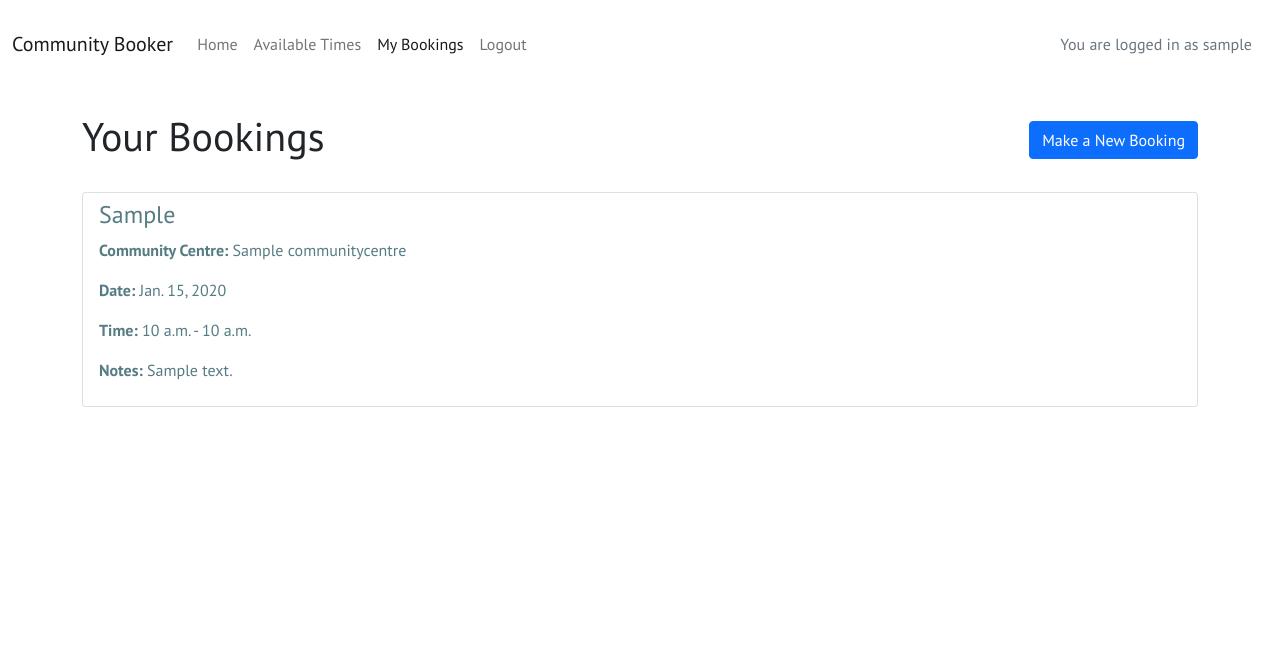
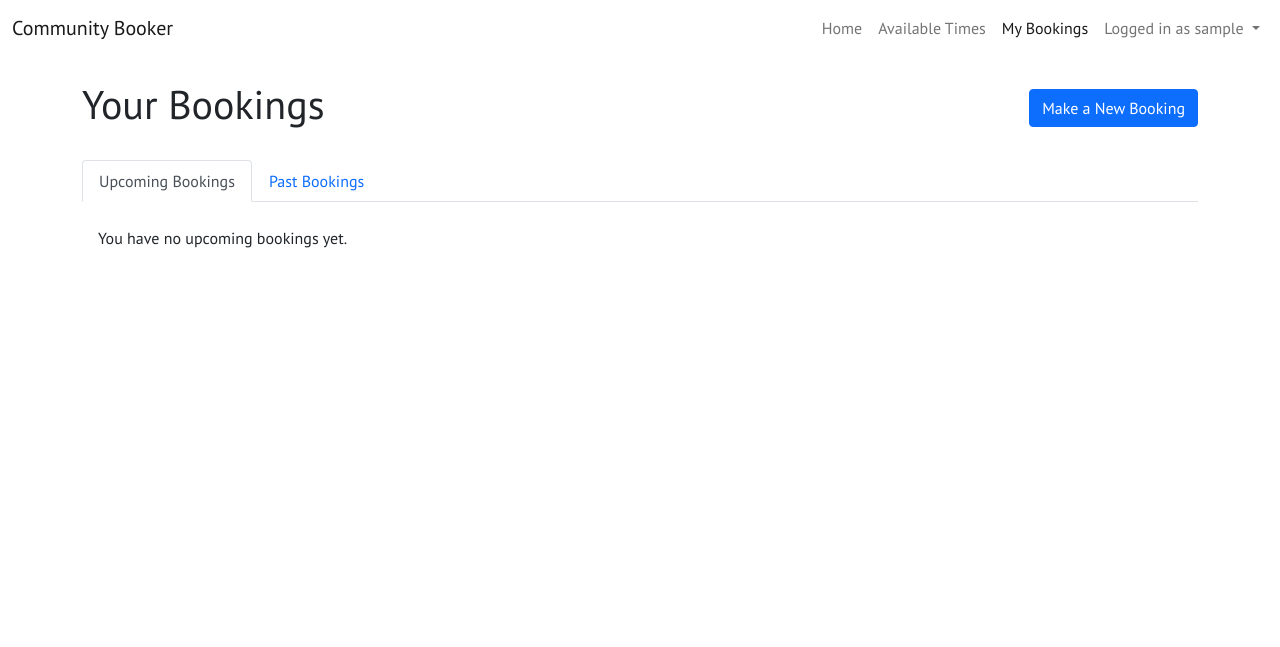
Before and after one commit to Taybe2/community-booker, a Django app: page /my-bookings/ in a window 1280 px wide. Shown: the top 647 px of the page. Run offline with Django 4.2, Linux system fonts and the light colour scheme; a user stored in the database is signed in; tables that the repository leaves empty hold one stand-in row (values such as "Sample post").

Commit message:
Add Tabs for upcoming and past bookings

```diff
--- a/bookings/templates/bookings/my_bookings.html
+++ b/bookings/templates/bookings/my_bookings.html
@@ -7,10 +7,25 @@
     <h1>Your Bookings</h1>
     <a type="button" class="btn btn-primary" href="{% url 'time_slots' %}">Make a New Booking</a>
   </div>
-  {% if past_bookings or upcoming_bookings %}
+
+  <!-- Tabs Bookings Navigation -->
+  <ul class="nav nav-tabs" id="myTab" role="tablist">
+    <li class="nav-item" role="presentation">
+      <button class="nav-link active" id="past-bookings-tab" data-bs-toggle="tab" data-bs-target="#upcoming" type="button" role="tab" aria-controls="home" aria-selected="true">Upcoming Bookings</button>
+    </li>
+    <li class="nav-item" role="presentation">
+      <button class="nav-link" id="upcoming-bookings-tab" data-bs-toggle="tab" data-bs-target="#past" type="button" role="tab" aria-controls="profile" aria-selected="false">Past Bookings</button>
+    </li>
+  </ul>
+
+  <!-- Tabs Content -->
+  <div class="tab-content" id="myTabContent">
+    <!-- Past Bookings -->
+    <div class="tab-pane fade" id="past" role="tabpanel" aria-labelledby="past-bookings-tab">
+      {% if past_bookings %}
         <ul class="list-group">
           {% for booking in past_bookings %}
-        <li class="list-group-item item-past">
+            <li class="list-group-item">
               <div class="row">
                 <div class="col-12 col-md-8">
                   <h4>{{ booking.occasion }}</h4>
@@ -26,6 +41,15 @@
               </div>
             </li>
           {% endfor %}
+        </ul>
+      {% else %}
+        <p class="mt-4 ms-3">You have no past bookings yet.</p>
+      {% endif %}
+    </div>
+    <!-- Upcoming Bookings -->
+    <div class="tab-pane fade show active" id="upcoming" role="tabpanel" aria-labelledby="upcoming-bookings-tab">
+      {% if upcoming_bookings %}
+        <ul class="list-group">
           {% for booking in upcoming_bookings %}
             <li class="list-group-item">
               <div class="row">
@@ -56,8 +80,10 @@
           {% endfor %}
         </ul>
       {% else %}
-    <p>You have no bookings yet.</p>
+        <p class="mt-4 ms-3">You have no upcoming bookings yet.</p>
       {% endif %}
+    </div>
+  </div>
 </div>
 
 <!-- Delete Confrimation Modal -->
--- a/community_booker/settings.py
+++ b/community_booker/settings.py
@@ -27,7 +27,7 @@ TEMPLATES_DIR = os.path.join(BASE_DIR, 'templates')
 SECRET_KEY = os.environ.get("SECRET_KEY")
 
 # SECURITY WARNING: don't run with debug turned on in production!
-DEBUG = False
+DEBUG = True
 
 ALLOWED_HOSTS = [
                     '8000-taybe2-communitybooker-s4z5jpwrufu.ws.codeinstitute-ide.net',
--- a/static/css/styles.css
+++ b/static/css/styles.css
@@ -90,8 +90,10 @@ body {
 .btn-mybookings {
     min-width: 10rem;
 }
-.item-past {
-    color: var(--text-muted);
+.tab-content .list-group-item {
+    border: 0;
+    border-radius: 0;
+    border-bottom: 1px solid rgba(0,0,0,.125);
 }
 
 /*** Account Pages ***/
--- a/templates/base.html
+++ b/templates/base.html
@@ -55,8 +55,8 @@
                 aria-controls="navbarText" aria-expanded="false" aria-label="Toggle navigation">
                 <span class="navbar-toggler-icon"></span>
             </button>
-            <div class="collapse navbar-collapse" id="navbarText">
-                <ul class="navbar-nav me-auto mb-2 mb-lg-0">
+            <div class="collapse navbar-collapse justify-content-end" id="navbarText">
+                <ul class="navbar-nav mb-2 mb-lg-0">
                     <li class="nav-item">
                         <a class="nav-link {% if request.path == home_url %}active" aria-current="page{% endif %}"
                             href="{% url 'home' %}">Home</a>
@@ -70,8 +70,15 @@
                             <a class="nav-link {% if request.path == my_bookings_url %}active" aria-current="page{% endif %}"
                                 href="{% url 'my-bookings' %}">My Bookings</a>
                         </li>
-                        <li class="nav-item">
-                            <a class="nav-link {% if request.path == logout_url %}active" aria-current="page{% endif %}" href="{% url 'account_logout' %}">Logout</a>
+                        <li class="nav-item dropdown">
+                            <a class="nav-link dropdown-toggle" href="#" id="navbarDropdownMenuLink" role="button" data-bs-toggle="dropdown" aria-expanded="false">
+                                Logged in as {{ user }}
+                            </a>
+                            <ul class="dropdown-menu" aria-labelledby="navbarDropdownMenuLink">
+                                <li>
+                                    <a class="dropdown-item{% if request.path == logout_url %}active" aria-current="page{% endif %}" href="{% url 'account_logout' %}">Logout</a>
+                                </li>
+                            </ul>
                         </li>
                     {% else %}
                         <li class="nav-item">
@@ -83,11 +90,6 @@
                         </li>
                     {% endif %}
                 </ul>
-                <span class="navbar-text text-muted">
-                    {% if user.is_authenticated %}
-                        <p class="text-end m-3">You are logged in as {{ user }}</p>
-                    {% endif %}
-                </span>
             </div>
         </div>
     </nav>
```
Lines whose indentation alone changed are shown as unchanged.
